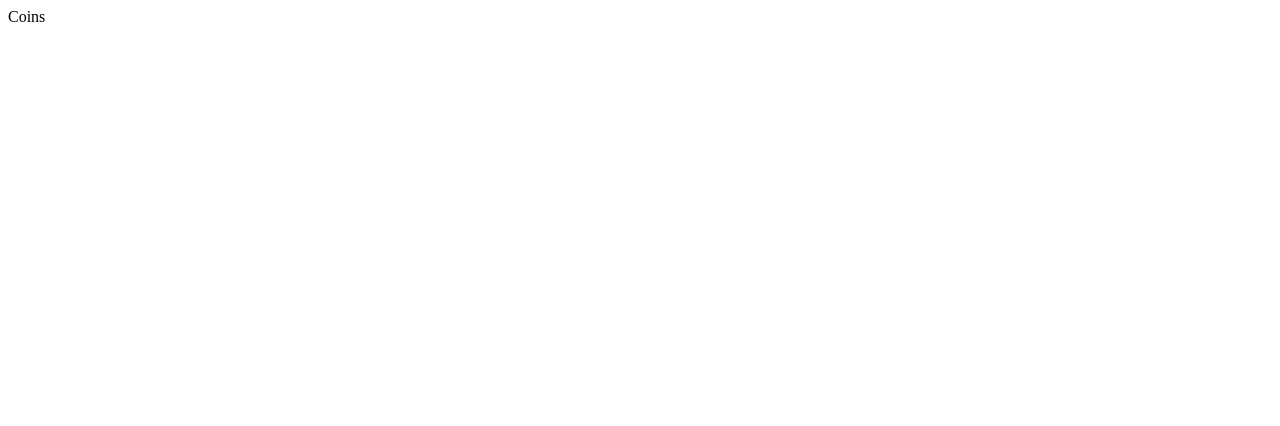
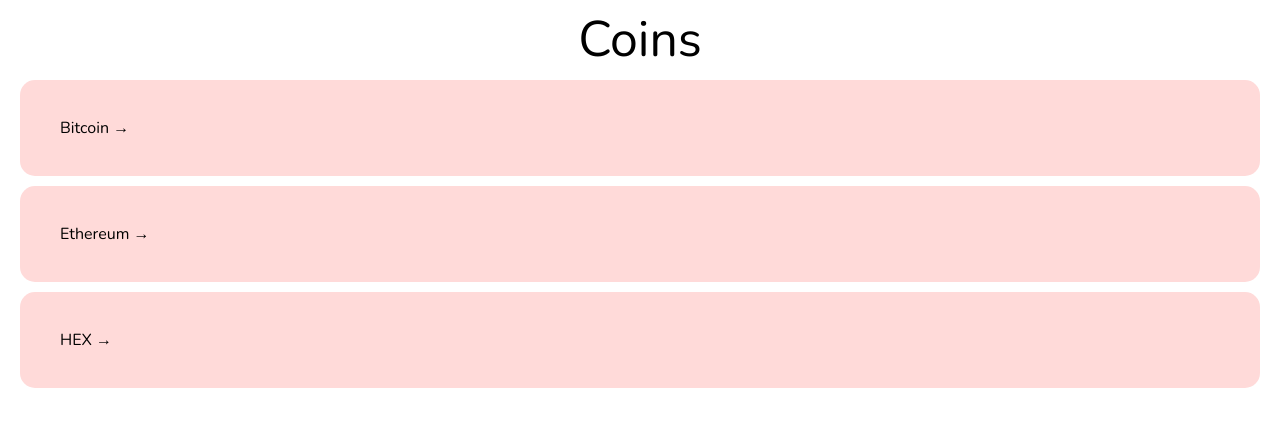
Before and after one commit to JoyJaewon/crypto-tracker, a React (Create React App) app: page /coins in a window 1280 px wide. Shown: the top 426 px of the page. Built offline with nearby package versions, Linux system fonts and the light colour scheme.

Commit message:
feat: Implement Coins component with styling and navigation

```diff
--- a/src/App.tsx
+++ b/src/App.tsx
@@ -1,33 +1,14 @@
 import React from "react";
 import { RouterProvider } from "react-router-dom";
-import { createBrowserRouter } from "react-router-dom";
-import Root from "./pages/Root";
-import Coins from "./pages/Coins";
-import Coin from "./pages/Coin";
-import NotFound from "./pages/NotFound";
-
-const router = createBrowserRouter([
-  {
-    path: "/",
-    element: <Root />,
-    errorElement: <NotFound />,
-    children: [
-      {
-        path: "coins",
-        element: <Coins />,
-        children: [
-          {
-            path: ":coinId",
-            element: <Coin />,
-          },
-        ],
-      },
-    ],
-  },
-]);
+import { router } from "./router";
+import styles from "./styles/reset.module.css";
 
 function App() {
-  return <RouterProvider router={router} />;
+  return (
+    <div className={styles.reset}>
+      <RouterProvider router={router} />
+    </div>
+  );
 }
 
 export default App;
--- a/src/pages/Coins.tsx
+++ b/src/pages/Coins.tsx
@@ -1,11 +1,77 @@
 import React from "react";
-import { Outlet } from "react-router-dom";
+import styled from "styled-components";
+import { Outlet, Link } from "react-router-dom";
 
+const Container = styled.div`
+  padding: 0px 20px;
+`;
+const Header = styled.header`
+  height: 10vh;
+  display: flex;
+  justify-content: center;
+  align-items: center;
+`;
+const CoinsList = styled.ul``;
+const Coin = styled.li`
+  background-color: #ffdad9;
+  margin-bottom: 10px;
+  padding: 20px;
+  border-radius: 15px;
+  a {
+    padding: 20px;
+    transition: color 0.2s ease-in;\
+    display: block;
+  }
+  &:hover {
+    color: blue;
+  }
+`;
+const Title = styled.h1`
+  font-size: 50px;
+`;
+const coins = [
+  {
+    id: "btc-bitcoin",
+    name: "Bitcoin",
+    symbol: "BTC",
+    rank: 1,
+    is_new: false,
+    is_active: true,
+    type: "coin",
+  },
+  {
+    id: "eth-ethereum",
+    name: "Ethereum",
+    symbol: "ETH",
+    rank: 2,
+    is_new: false,
+    is_active: true,
+    type: "coin",
+  },
+  {
+    id: "hex-hex",
+    name: "HEX",
+    symbol: "HEX",
+    rank: 3,
+    is_new: false,
+    is_active: true,
+    type: "token",
+  },
+];
 export default function Coins() {
   return (
-    <div>
-      Coins
+    <Container>
+      <Header>
+        <Title>Coins</Title>
+      </Header>
+      <CoinsList>
+        {coins.map((coin) => (
+          <Coin key={coin.id}>
+            <Link to={`${coin.name}`}>{coin.name} &rarr;</Link>
+          </Coin>
+        ))}
+      </CoinsList>
       <Outlet />
-    </div>
+    </Container>
   );
 }
--- /dev/null
+++ b/src/router.tsx
@@ -0,0 +1,23 @@
+import { createBrowserRouter } from "react-router-dom";
+import Root from "./pages/Root";
+import Coins from "./pages/Coins";
+import Coin from "./pages/Coin";
+import NotFound from "./pages/NotFound";
+
+export const router = createBrowserRouter([
+  {
+    path: "/",
+    element: <Root />,
+    errorElement: <NotFound />,
+    children: [
+      {
+        path: "coins",
+        element: <Coins />,
+      },
+      {
+        path: "coins/:coinId",
+        element: <Coin />,
+      },
+    ],
+  },
+]);
--- /dev/null
+++ b/src/styles/reset.module.css
@@ -0,0 +1,139 @@
+/* http://meyerweb.com/eric/tools/css/reset/
+   v2.0 | 20110126
+   License: none (public domain)
+*/
+@import url("https://fonts.googleapis.com/css2?family=Nunito:wght@300;400;500;600;700&display=swap");
+html,
+body,
+div,
+span,
+applet,
+object,
+iframe,
+h1,
+h2,
+h3,
+h4,
+h5,
+h6,
+p,
+blockquote,
+pre,
+a,
+abbr,
+acronym,
+address,
+big,
+cite,
+code,
+del,
+dfn,
+em,
+img,
+ins,
+kbd,
+q,
+s,
+samp,
+small,
+strike,
+strong,
+sub,
+sup,
+tt,
+var,
+b,
+u,
+i,
+center,
+dl,
+dt,
+dd,
+ol,
+ul,
+li,
+fieldset,
+form,
+label,
+legend,
+table,
+caption,
+tbody,
+tfoot,
+thead,
+tr,
+th,
+td,
+article,
+aside,
+canvas,
+details,
+embed,
+figure,
+figcaption,
+footer,
+header,
+hgroup,
+menu,
+nav,
+output,
+ruby,
+section,
+summary,
+time,
+mark,
+audio,
+video {
+  margin: 0;
+  padding: 0;
+  border: 0;
+  font-size: 100%;
+  font: inherit;
+  vertical-align: baseline;
+}
+/* HTML5 display-role reset for older browsers */
+article,
+aside,
+details,
+figcaption,
+figure,
+footer,
+header,
+hgroup,
+menu,
+nav,
+section {
+  display: block;
+}
+body {
+  line-height: 1;
+}
+ol,
+ul {
+  list-style: none;
+}
+blockquote,
+q {
+  quotes: none;
+}
+blockquote:before,
+blockquote:after,
+q:before,
+q:after {
+  content: "";
+  content: none;
+}
+table {
+  border-collapse: collapse;
+  border-spacing: 0;
+}
+* {
+  box-sizing: border-box;
+}
+body {
+  font-family: "Nunito", sans-serif;
+}
+a {
+  text-decoration: none;
+  color: inherit;
+}
```
Also changed, not shown: package.json (+7 -1 lines), 1 other file (tests, documents, lock files or other folders).
